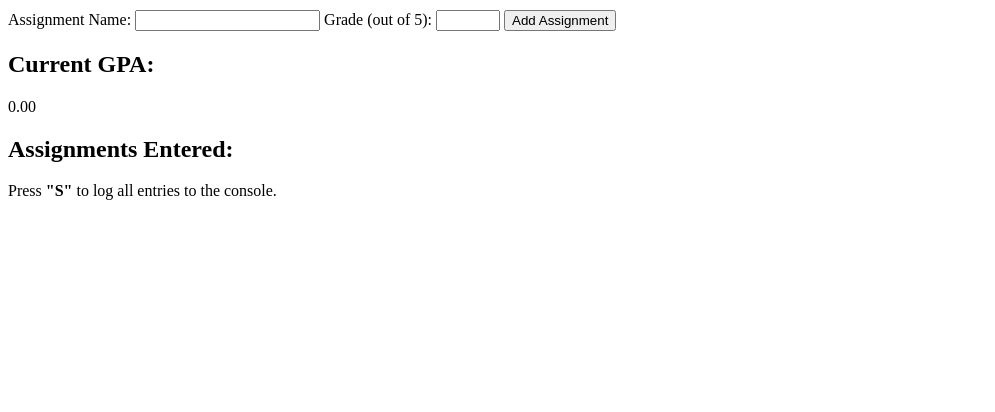
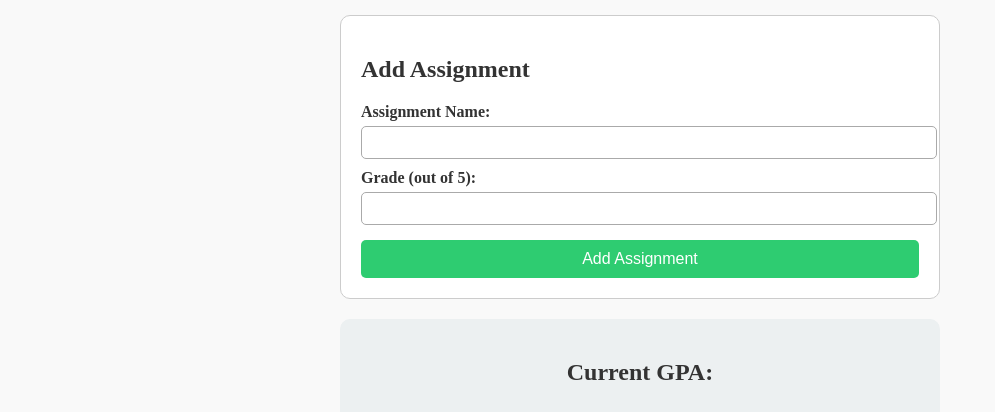
Before and after one commit to armeleger/gpa_calculator, a plain HTML site: page gpa.html in a window 1280 px wide. Shown: the part 117-529 px from the top of the page, without its empty margins (0-995 px from the left). Drawn offline with Linux system fonts and the light colour scheme; a script that the page names is missing.

Commit message:
Added a CSS File

```diff
--- /dev/null
+++ b/gpa.css
@@ -0,0 +1,85 @@
+body {
+  background-color: #f9f9f9;
+  color: #333;
+  padding: 20px;
+}
+
+header {
+  text-align: center;
+  margin-bottom: 30px;
+}
+
+header h1 {
+  font-size: 2.5rem;
+  color: #2c3e50;
+}
+
+main {
+  max-width: 600px;
+  margin: 0 auto;
+}
+
+#input-section {
+  background-color: #ffffff;
+  padding: 20px;
+  border: 1px solid #ccc;
+  border-radius: 10px;
+  margin-bottom: 20px;
+}
+
+form label {
+  display: block;
+  margin-top: 10px;
+  font-weight: bold;
+}
+
+form input {
+  width: 100%;
+  padding: 8px;
+  margin-top: 5px;
+  border: 1px solid #aaa;
+  border-radius: 5px;
+}
+
+form button {
+  margin-top: 15px;
+  padding: 10px;
+  width: 100%;
+  background-color: #2ecc71;
+  color: white;
+  border: none;
+  border-radius: 5px;
+  font-size: 1rem;
+  cursor: pointer;
+}
+
+form button:hover {
+  background-color: #27ae60;
+}
+
+#gpa-display {
+  background-color: #ecf0f1;
+  padding: 20px;
+  text-align: center;
+  border-radius: 10px;
+  margin-bottom: 20px;
+}
+
+#gpa-value {
+  font-size: 2rem;
+  font-weight: bold;
+  color: #2980b9;
+}
+
+#assignment-list {
+  background-color: #fff;
+  padding: 20px;
+  border-radius: 10px;
+}
+
+footer {
+  text-align: center;
+  margin-top: 30px;
+  font-size: 0.9rem;
+  color: #555;
+}
--- a/gpa.html
+++ b/gpa.html
@@ -4,7 +4,7 @@
   <meta charset="UTF-8" />
   <meta name="viewport" content="width=device-width, initial-scale=1.0" />
   <title>GPA Calculator</title>
-  <link rel="stylesheet" href="styles.css" />
+  <link rel="stylesheet" href="gpa.css" />
 </head>
 <body>
   <header>
```
